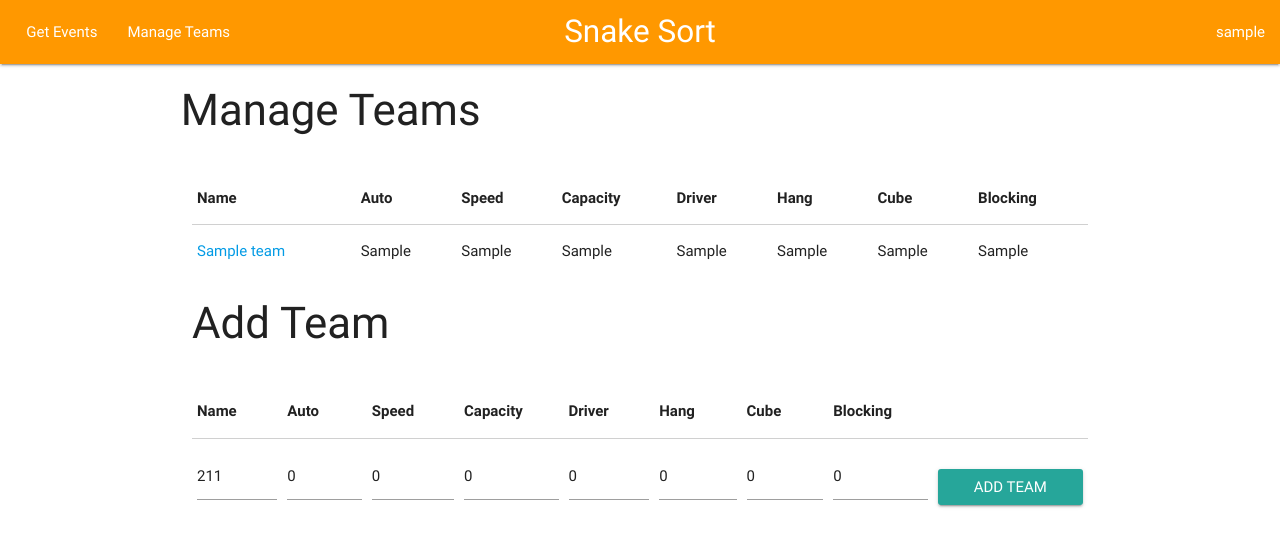
After one commit to DLProgram/Project_Snake_Sort, a Flask app: page /manage_teams in a window 1280 px wide. The commit adds this page. Shown: the top 547 px of the page. Run offline with Flask 2, Linux system fonts and the light colour scheme; the visitor is signed in with stand-in values (Sample User, id 1); tables that the repository leaves empty or names only in its code hold one stand-in row (values such as "Sample post").

Commit message:
Manage teams page, and teams database

```diff
--- a/database.py
+++ b/database.py
@@ -71,6 +71,22 @@ class entry(peewee.Model):
         database = db
 
 
+class team(peewee.Model):
+    team_name = peewee.CharField()
+
+    auto = peewee.FloatField()
+    speed = peewee.FloatField()
+    capacity = peewee.FloatField()
+    driver = peewee.FloatField()
+
+    hang = peewee.FloatField()
+    cube = peewee.FloatField()
+    blocking = peewee.FloatField()
+
+    class Meta:
+        database = db
+
+
 def create_tables():
     try:
         match.create_table()
@@ -90,6 +106,6 @@ def create_tables():
     except:
         print("Table entry already exists")
 
-
+    team.create_table()
 if __name__ == '__main__':
     create_tables()
--- a/main.py
+++ b/main.py
@@ -10,7 +10,9 @@ SAVE_SESSION = True
 app = Flask(__name__)
 
 no_lock_pages = ["/static", "/login", "/logout"]
-admin_lock_pages = []
+admin_lock_pages = ["/get_events", "/get_divisions",
+                    "/get_matches", "/save_match_data",
+                    "/manage_teams"]
 
 
 @app.before_request
@@ -31,7 +33,7 @@ def index():
     if "red" in session['role'] or "blue" in session['role']:
         return redirect(url_for('scout', match_num=1))
     elif "admin" in session['role']:
-        return redirect(url_for('admin'))
+        return redirect(url_for('manage_teams'))
 
 
 @app.route('/scout/<int:match_num>', methods=['GET', 'POST'])
@@ -39,7 +41,7 @@ def scout(match_num):
     if request.method == 'POST':
         if process_request(match_num):
             return redirect(url_for('scout', match_num=match_num + 1))
-    return render_template('index.html',
+    return render_template('scout.html',
                            team=get_team_num(match_num, session['role']),
                            match=match_num)
 
@@ -54,7 +56,7 @@ def get_team_num(match_num, color):
     elif color == "blue2":
         return database.match.get(database.match.match_id == match_num).blue2
     else:
-        return ""
+        return "Admin"
 
 
 def process_request(match_num):
@@ -124,6 +126,46 @@ def save_match_data(event_id, division_id):
                            text="Match data saved to database!")
 
 
+@app.route("/manage_teams", methods=['GET', 'POST'])
+def manage_teams():
+    if request.method == 'POST':
+        team_name = request.form["team_name"]
+
+        auto = int(request.form["auto"])
+        speed = int(request.form["speed"])
+        capacity = int(request.form["capacity"])
+        driver = int(request.form["driver"])
+
+        hang = int(request.form["hang"])
+        cube = int(request.form["cube"])
+        blocking = int(request.form["blocking"])
+        total = auto + speed + capacity + driver + hang + cube + blocking
+        database.team.create(team_name=team_name,
+                             auto=auto / total * 100,
+                             speed=speed / total * 100,
+                             capacity=capacity / total * 100,
+                             driver=driver / total * 100,
+                             hang=hang / total * 100,
+                             cube=cube / total * 100,
+                             blocking=blocking / total * 100)
+    teams = []
+    for team in database.team.select():
+        teams.append({"team_name": team.team_name,
+                      "auto": team.auto,
+                      "speed": team.speed,
+                      "capacity": team.capacity,
+                      "driver": team.driver,
+                      "hang": team.hang,
+                      "cube": team.cube,
+                      "blocking": team.blocking})
+    return render_template("team.html", teams=teams)
+
+
+@app.route("/team_picklist/<team_name>")
+def team_picklist(team_name):
+    return team_name
+
+
 @app.route("/login", methods=['GET', 'POST'])
 def login():
     if request.method == 'POST':
--- a/templates/login.html
+++ b/templates/login.html
@@ -26,12 +26,14 @@
         <form method="post">
           <div class="row">
             <div class="input-field col l6 s12">
-              <input placeholder="User name" name="username" type="text">
+              <input name="username" id="username" type="text">
+              <label for="username">Userame</label>
             </div>
           </div>
           <div class="row">
             <div class="input-field col l6 s12">
-              <input placeholder="Password" name="password" type="password">
+              <input name="password" id="password" type="password">
+              <label for="password">Password</label>
             </div>
           </div>
           <div class="row">
--- a/templates/navbar.html
+++ b/templates/navbar.html
@@ -6,11 +6,17 @@
   {% else %}
   <div class="nav-wrapper orange" style="padding-left: 0.75rem;">
   {% endif %}
+    {% if session.role == 'admin'%}
+    <a href="{{ url_for('index') }}" class="brand-logo center">Snake Sort</a>
+    {% else %}
     <a href="#" class="brand-logo center">Snake Sort</a>
+    {% endif %}
+    {% if session.role == 'admin'%}
     <ul id="nav-mobile" class="left hide-on-med-and-down">
-      <li><a href="sass.html">Sass</a></li>
-      <li><a href="badges.html">Components</a></li>
+      <li><a href="{{ url_for('get_events') }}">Get Events</a></li>
+      <li><a href="{{ url_for('manage_teams') }}">Manage Teams</a></li>
     </ul>
+    {% endif %}
     <ul id="nav-mobile" class="right hide-on-med-and-down">
       <li><a href="{{ url_for('logout') }}">{{ session.username }}</a></li>
     </ul>
--- a/templates/index.html
+++ b/templates/scout.html
@@ -61,7 +61,11 @@
         </div>
         <div class="row">
           <div class="col s2">
+            {% if team == "Admin"%}
+            <input class="waves-effect waves-light btn disabled" type="submit" value="Submit" id="btnSubmit">
+            {% else %}
             <input class="waves-effect waves-light btn" type="submit" value="Submit" id="btnSubmit">
+            {% endif %}
           </div>
         </div>
       </form>
--- /dev/null
+++ b/templates/team.html
@@ -0,0 +1,106 @@
+<!DOCTYPE html>
+  <html>
+    <head>
+      <!--Import materialize.css-->
+      <link type="text/css" rel="stylesheet" href="{{url_for('static',filename='materialize.min.css')}}"  media="screen,projection"/>
+      <title>Snake Sort</title>
+      <!--Let browser know website is optimized for mobile-->
+      <meta name="viewport" content="width=device-width, initial-scale=1.0"/>
+    </head>
+
+    <body>
+      {% include  "navbar.html" %}
+      <div class="container">
+        <div class="row">
+          <h3>Manage Teams</h3>
+        </div>
+        <table>
+          <thead>
+            <tr>
+              <th>Name</th>
+              <th>Auto</th>
+              <th>Speed</th>
+              <th>Capacity</th>
+              <th>Driver</th>
+
+              <th>Hang</th>
+              <th>Cube</th>
+              <th>Blocking</th>
+            </tr>
+          </thead>
+          <tbody>
+            {% for team in teams %}
+            <tr>
+              <td><a href="{{ url_for('team_picklist', team_name=team.team_name) }}">{{ team.team_name }}</a></td>
+              <td>{{ team.auto }}</td>
+              <td>{{ team.speed }}</td>
+              <td>{{ team.capacity }}</td>
+              <td>{{ team.driver }}</td>
+
+              <td>{{ team.hang }}</td>
+              <td>{{ team.cube }}</td>
+              <td>{{ team.blocking }}</td>
+            </tr>
+            {% endfor %}
+          </tbody>
+        </table>
+        <div class="row">
+          <div class="col m6">
+            <h3>Add Team</h3>
+          </div>
+        </div>
+        <form method="post">
+          <table>
+            <thead>
+              <tr>
+                <th>Name</th>
+                <th>Auto</th>
+                <th>Speed</th>
+                <th>Capacity</th>
+                <th>Driver</th>
+
+                <th>Hang</th>
+                <th>Cube</th>
+                <th>Blocking</th>
+                <th></th>
+              </tr>
+            </thead>
+            <tbody>
+              <tr>
+                <td>
+                  <input type="text" name="team_name" value="211">
+                </td>
+                <td>
+                  <input type="text" name="auto" value="0">
+                </td>
+                <td>
+                  <input type="text" name="speed" value="0">
+                </td>
+                <td>
+                  <input type="text" name="capacity" value="0">
+                </td>
+                <td>
+                  <input type="text" name="driver" value="0">
+                </td>
+                <td>
+                  <input type="text" name="hang" value="0">
+                </td>
+                <td>
+                  <input type="text" name="cube" value="0">
+                </td>
+                <td>
+                  <input type="text" name="blocking" value="0">
+                </td>
+                <td>
+                  <input class="waves-effect waves-light btn" type="submit" value="Add Team">
+                </td>
+              </tr>
+            </tbody>
+          </table>
+        </form>
+      </div>
+      <!--Import jQuery before materialize.js-->
+      <script type="text/javascript" src="{{url_for('static', filename='jquery-3.1.1.min.js')}}"></script>
+      <script type="text/javascript" src="{{url_for('static', filename='materialize.min.js')}}"></script>
+    </body>
+  </html>
```
Also changed, not shown: static/Roboto-Bold.ttf (added), static/Roboto-Bold.woff (added), static/Roboto-Bold.woff2 (added).
